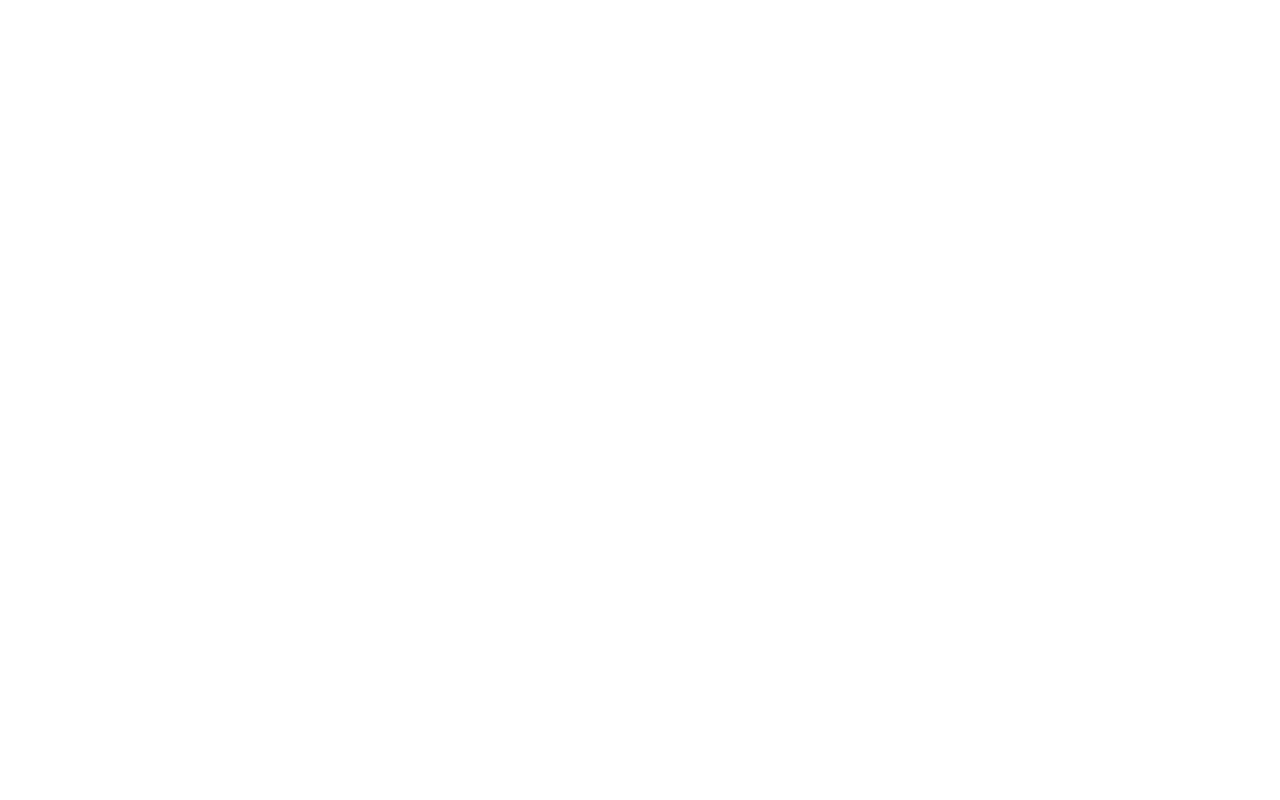
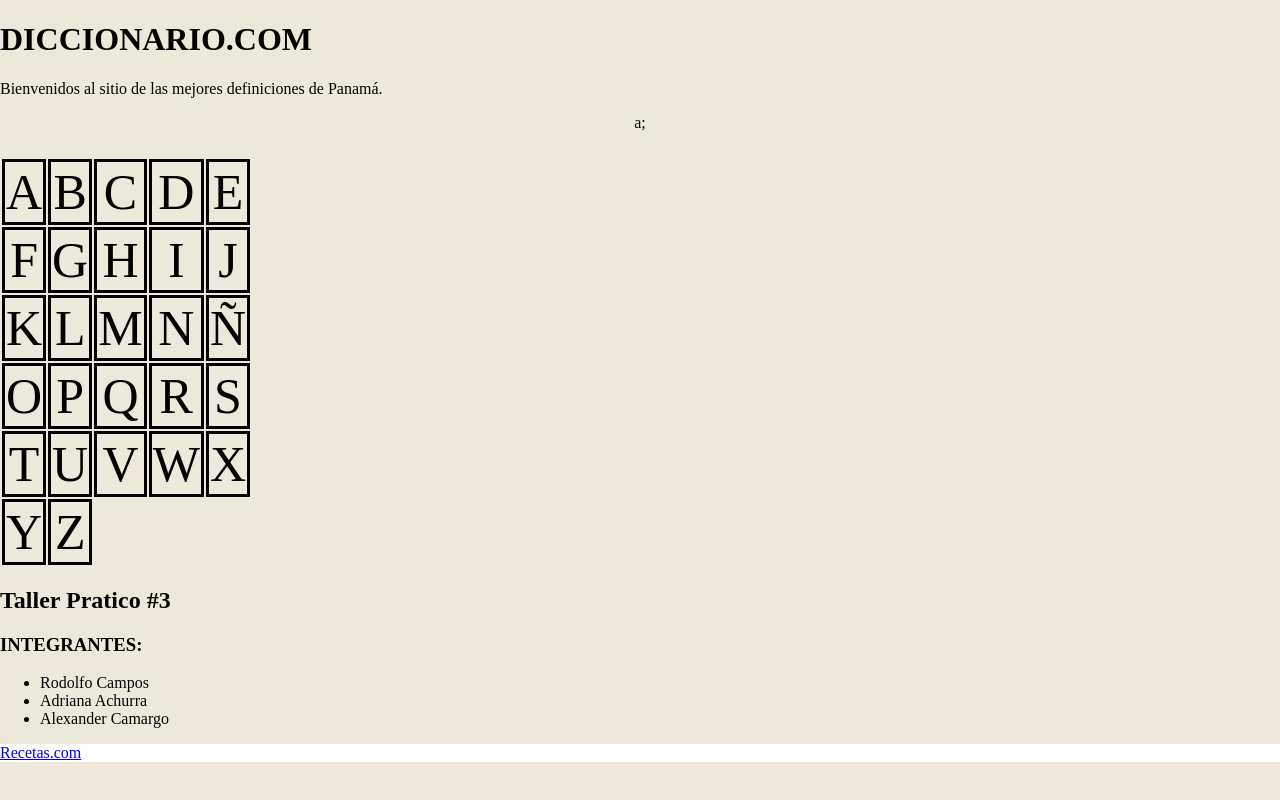
Before and after one commit to UltimaSL/ProgramacionII, a plain HTML site: page PracticaCSS/index.html in a window 1280 px wide. Drawn offline with Linux system fonts and the light colour scheme.

Commit message:
Avances en el proyecto

```diff
--- a/PracticaCSS/index.html
+++ b/PracticaCSS/index.html
@@ -4,8 +4,74 @@
     <meta charset="UTF-8">
     <meta name="viewport" content="width=device-width, initial-scale=1.0">
     <title>Document</title>
+    <link rel="stylesheet" href="style/estilos.css">
 </head>
 <body>
+    <div>
+        <h1>DICCIONARIO.COM</h1>
+        <p>Bienvenidos al sitio de las mejores definiciones de Panamá.</p>
+        <section class="Tabla">
+            <div class="Filas">
+                <div class="Ojetos">
+                    a;
+                </div>
+            </div>
+        </section>
+        <table>
+            <tr>
+                <td>A</th>
+                <td>B</th>
+                <td>C</th>
+                <td>D</td>
+                <td>E</td>
 
+            </tr>
+            <tr>
+                <td>F</td>
+                <td>G</td>
+                <td>H</td>
+                <td>I</td>
+                <td>J</td>
+            </tr>
+            <tr>
+                <td>K</td>
+                <td>L</td>
+                <td>M</td>
+                <td>N</td>
+                <td>Ñ</td>
+            </tr>
+            <tr>
+                <td>O</td>
+                <td>P</td>
+                <td>Q</td>
+                <td>R</td>
+                <td>S</td>
+            </tr>
+            <tr>
+                <td>T</td>
+                <td>U</td>
+                <td>V</td>
+                <td>W</td>
+                <td>X</td>
+            </tr>
+            <tr>
+                <td>Y</td>
+                <td>Z</td>
+            </tr>
+        </table>
+    </div>
+    <div>
+        <h2>Taller Pratico #3</h2>
+        <h3>INTEGRANTES:</h3>
+        <ul>
+            <li>Rodolfo Campos</li>
+            <li>Adriana Achurra</li>
+            <li>Alexander Camargo</li>
+        </ul>
+    </div>
+
+      <footer>
+        <a href="../PracticaHTML/home.html">Recetas.com</a>
+      </footer>
 </body>
 </html>
--- /dev/null
+++ b/PracticaCSS/style/estilos.css
@@ -0,0 +1,42 @@
+body {
+    margin: 0;
+    background-color: #EDE9DA;
+}
+
+header {
+    background-color: #fff;
+}
+
+footer {
+    background-color: #fff;
+}
+
+.Tabla {
+
+}
+
+.Filas {
+    display: flex;
+    justify-content: center;
+    align-items: center;
+    margin-bottom: 25px;
+}
+
+.Objetos {
+    width: 250px;
+    height: 300px;
+    background-color: #fff;
+    box-shadow: 5px 5px 10px rgba(0, 0, 0, 0.5);
+    margin: 10px;
+}
+
+table {
+    font-size: 50px;
+    text-align: center;
+}
+
+td {
+    border-style: solid;
+    border-color: #000;
+    border-width: 3px;
+}
```
Also changed, not shown: PracticaHTML/home.html (+1 -0 lines), PracticaCSS/Color Palette 1.jpg (added), PracticaCSS/style/style.css (deleted), 4 other files.
